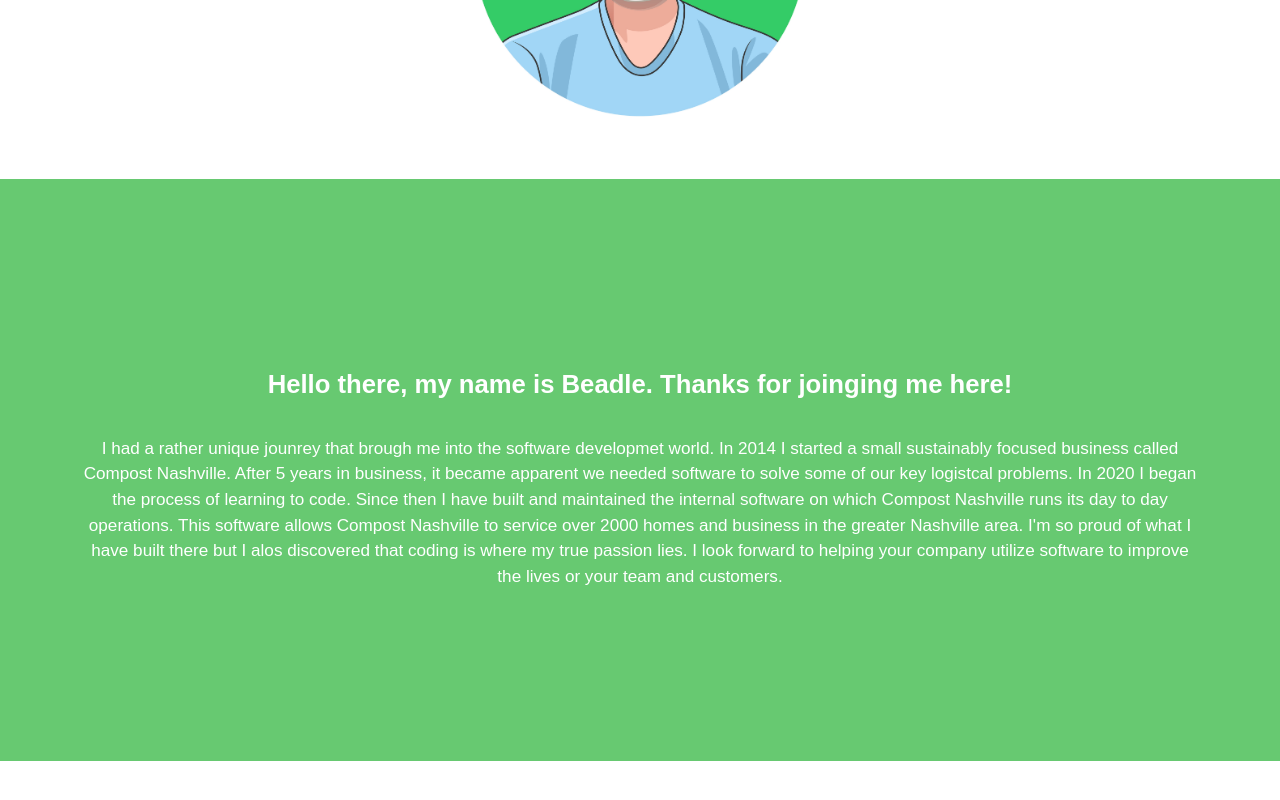
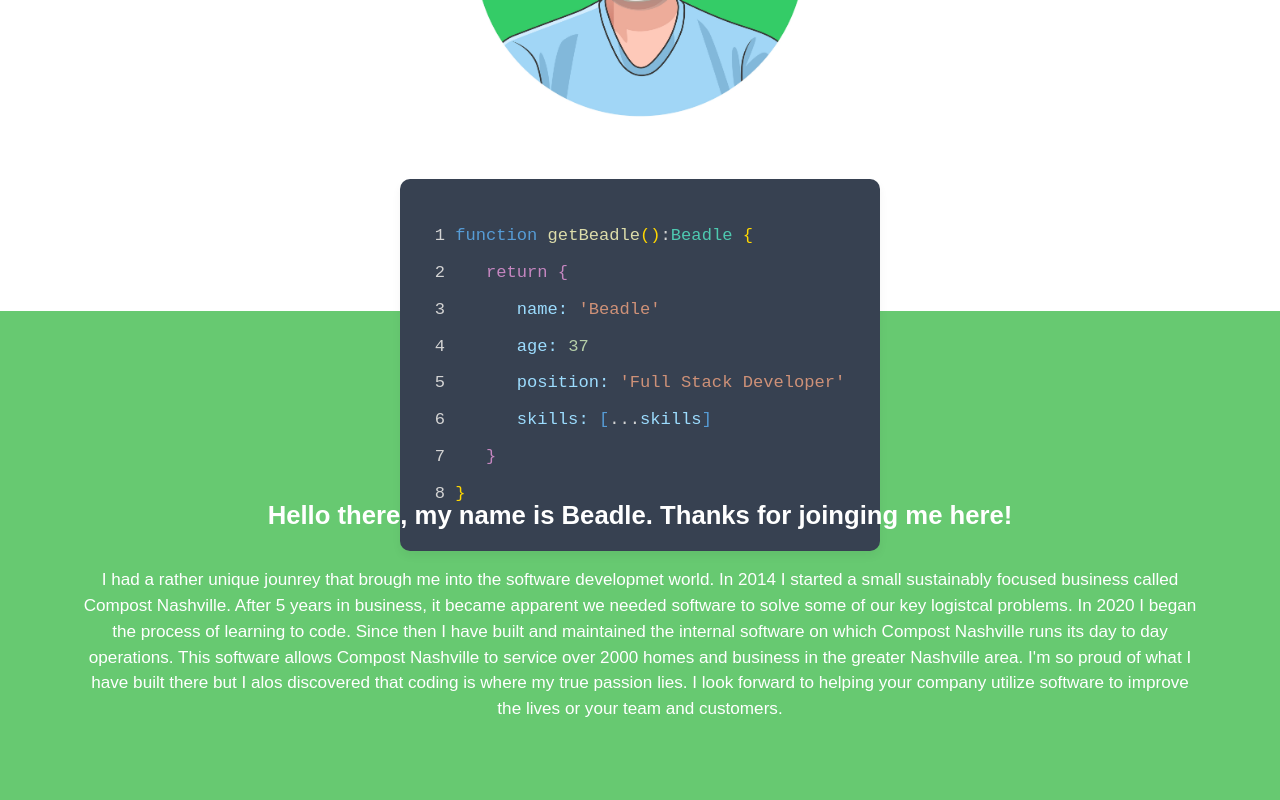
Before and after one commit to Beadle85/portfolio, a Next.js app: page / in a window 1280 px wide. Shown: the part 532-1332 px from the top of the page. Before the commit the page ends 1293 px from the top, so only its background shows below. Built offline with nearby package versions, Linux system fonts and the light colour scheme.

Commit message:
add back function card

```diff
--- a/components/about.module.css
+++ b/components/about.module.css
@@ -2,7 +2,7 @@
   margin-bottom: 200px;
   box-sizing: border-box;
   padding: 9rem 4.5rem;
-  margin: 0 auto 0;
+  margin: -14rem auto 0;
   background-color: var(--green);
   color: white;
 }
--- a/components/home.tsx
+++ b/components/home.tsx
@@ -1,6 +1,7 @@
 import Image from 'next/image';
 import styles from './home.module.css';
 import profilePic from '../public/images/profile.jpg';
+import FunctionCard from './home/functionCard';
 
 export default function Home() {
   return (
@@ -8,6 +9,7 @@ export default function Home() {
       <h1 className={styles.title}>Full Stack Software Engineer</h1>
       <h3 className={styles.subTitle}>I enjoy making companies more productive and efficient through code</h3>
       <Image src={profilePic} alt='picture of Beadle' width={456} height={456} />
+      <FunctionCard />
     </section>
   );
 }
```
